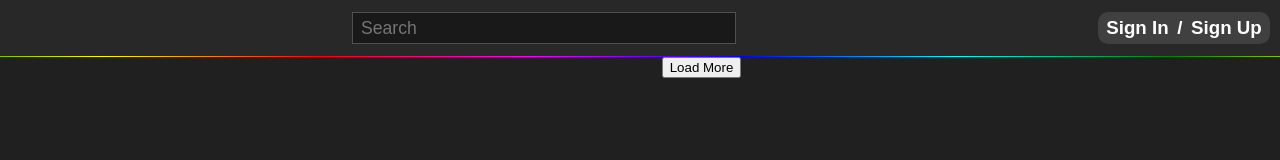
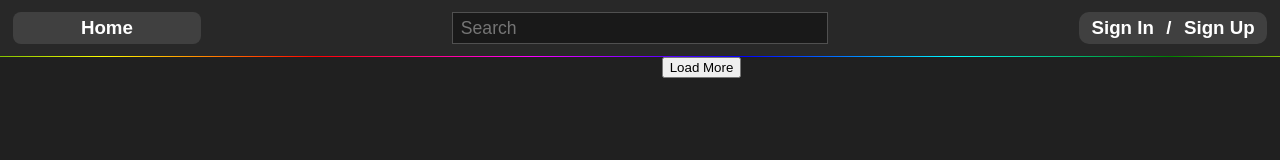
Before and after one commit to MinhQuan-Tran/Web, a plain HTML site: page index.html in a window 1280 px wide. Drawn offline with Linux system fonts and the light colour scheme; no server answers.

Commit message:
Home button

```diff
--- a/index.css
+++ b/index.css
@@ -24,6 +24,9 @@ header {
   width: 100%;
   margin: 0;
   z-index: 3;
+  display: flex;
+  flex-direction: column;
+  align-items: center;
 }
 
 * {
@@ -68,7 +71,7 @@ ul {
   height: 50px;
   padding-top: 3px;
   padding-bottom: 3px;
-  width: 100%;
+  width: 98%;
   margin: 0%;
   display: flex;
   flex-direction: row;
@@ -90,6 +93,24 @@ ul {
   to {
     background-position: calc(100vw - 16px);
   }
+}
+
+.start {
+  height: 65%;
+  width: 15%;
+}
+
+.homeButton {
+  height: 100%;
+  background-color: #404040;
+  display: flex;
+  justify-content: center;
+  align-items: center;
+  border-radius: 8px;
+}
+
+.homeButton h3 {
+  margin: 0;
 }
 
 .center {
@@ -126,7 +147,7 @@ ul {
 
 .user {
   height: 300px;
-  width: 90%;
+  width: 100%;
   background-color: #404040;
   border-radius: 10px;
   display: flex;
--- a/index.html
+++ b/index.html
@@ -11,7 +11,9 @@
 <body>
   <header>
     <div class="header-content">
-      <div class="start"></div>
+      <div class="start">
+        <div class="homeButton pointer" onclick="ReplaceProduct();"><h3>Home</h3></div>
+      </div>
 
       <div class="center">
         <form id="searchForm" action="">
```
